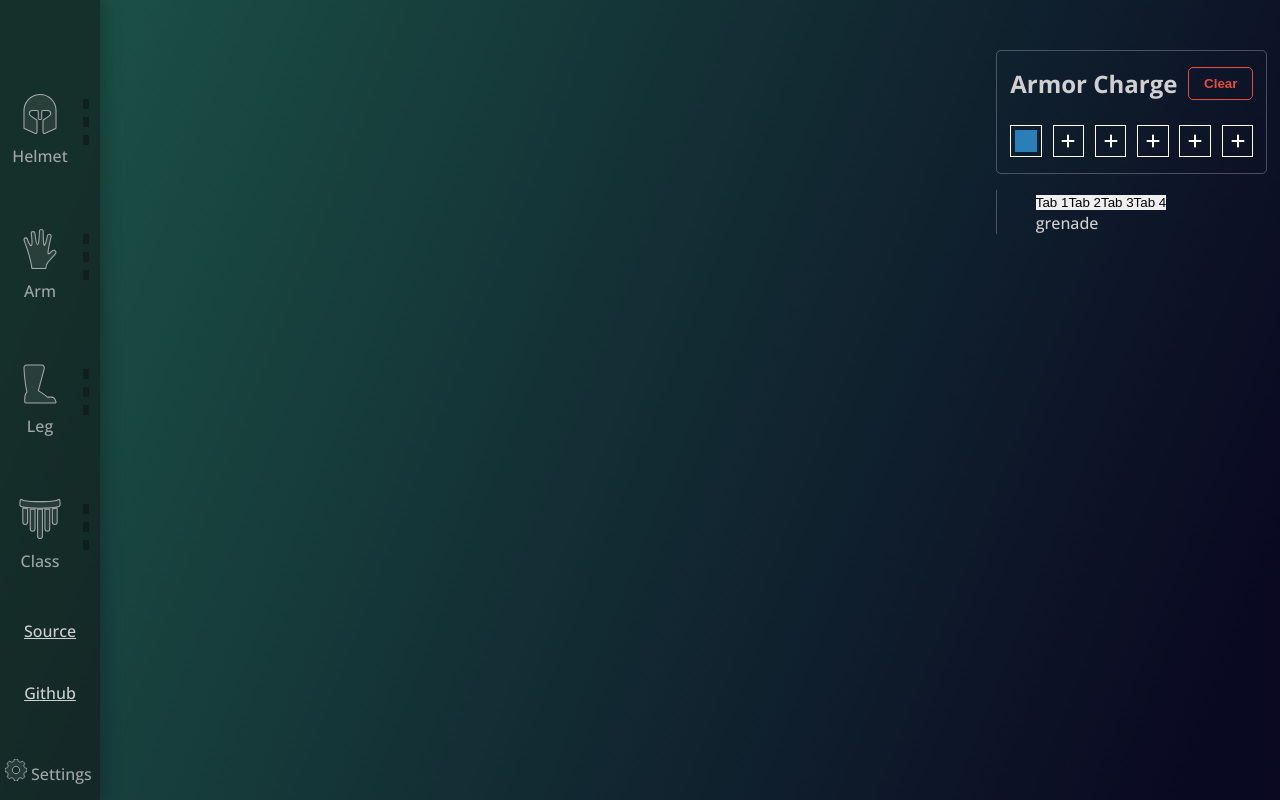
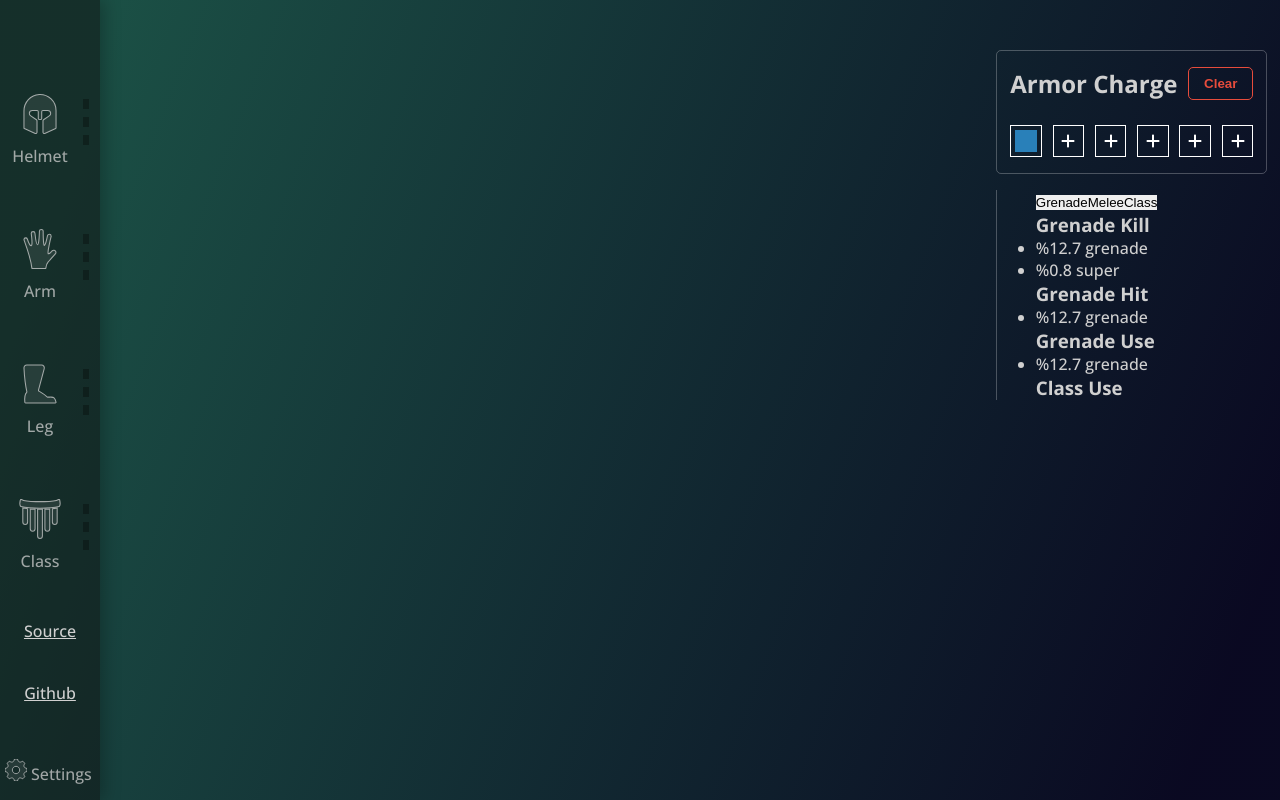
Before and after one commit to cranberriez/destiny-mod-calculator, a React (Create React App) app: page /settings in a window 1280 px wide. Both pictures are taken after a click on the button 1025 px from the left and 140 px from the top of the page. Built offline with nearby package versions, Linux system fonts and the light colour scheme.

Commit message:
working but ugly breakdown
concern is that warlock, hunter and titan all have different percentages for stacks. Will have to find a way to change between the three.

```diff
--- a/src/components/breakdown.js
+++ b/src/components/breakdown.js
@@ -114,7 +114,7 @@ function Breakdown(props) {
             }
         }
 
-    }, [ allMods, armorCharge ])
+    }, [allMods, armorCharge ])
 
     return (
         <div className='Breakdown'>
--- a/src/components/modules/breakdownTabs.js
+++ b/src/components/modules/breakdownTabs.js
@@ -1,7 +1,25 @@
-import React, {useState, useEffect} from 'react';
+import React, {useState} from 'react';
 
 function capitalizeFirstLetter(str) {
 	return str.charAt(0).toUpperCase() + str.slice(1);
+}
+
+function sumObjects(objects) {
+	const result = {
+		grenade: 0,
+		melee: 0,
+		class: 0,
+		super: 0,
+	};
+
+	objects.forEach((obj) => {
+		result.grenade += obj.grenade;
+		result.melee += obj.melee;
+		result.class += obj.class;
+		result.super += obj.super;
+	});
+
+	return result;
 }
 
 function TabsComponent(props) {
@@ -17,30 +35,86 @@ function TabsComponent(props) {
 	return (
 		<div>
 			<div className="tab-buttons">
-				<button onClick={() => handleTabChange(0)}>Tab 1</button>
-				<button onClick={() => handleTabChange(1)}>Tab 2</button>
-				<button onClick={() => handleTabChange(2)}>Tab 3</button>
-				<button onClick={() => handleTabChange(3)}>Tab 4</button>
+				<button onClick={() => handleTabChange(0)}>Grenade</button>
+				<button onClick={() => handleTabChange(1)}>Melee</button>
+				<button onClick={() => handleTabChange(2)}>Class</button>
 			</div>
 
 			<TabContent
 				data={tabData[activeTab]}
+				classData={classTotals}
 				index={activeTab}
 			/>
 		</div>
 	);
 }
 
-function TabContent({ data, index }) {
-	console.table(data)
+function TabContent(props) {
+	const { data, classData, index } = props
 	const dataNames = ['grenade', 'melee', 'class', 'super']
 
+	const AbilityData = data.data
+
+	const kill = sumObjects([AbilityData.kill, AbilityData.hit, AbilityData.use])
+	const hit = sumObjects([AbilityData.hit, AbilityData.use])
+	const use = AbilityData.use // technically throw but throw keyword is already defined
+
+	// console.log(AbilityData)
+	// console.log(kill)
+	// return (<p>Nopes</p>)
+	console.log(classData.data.use)
+
+	const abilityName = dataNames[index]
 	return (
 		<div className="tab-content">
 			{/* Render your layout using the received data */}
-			{dataNames[index]}
+			<div>
+				<h3>{capitalizeFirstLetter(abilityName)} Kill</h3>
+				<ul>
+					{Object.entries(kill).map(([prop, value]) => (
+						value > 0 ? (
+						<li key={prop}>
+							%{(value * 100).toFixed(1)} {prop}
+						</li>) : ''
+					))}
+				</ul>
+			</div>
 
+			<div>
+				<h3>{capitalizeFirstLetter(abilityName)} Hit</h3>
+				<ul>
+					{Object.entries(hit).map(([prop, value]) => (
+						value > 0 ? (
+						<li key={prop}>
+							%{(value * 100).toFixed(1)} {prop}
+						</li>) : ''
+					))}
+				</ul>
+			</div>
 
+			<div>
+				<h3>{capitalizeFirstLetter(abilityName)} Use</h3>
+				<ul>
+					{Object.entries(use).map(([prop, value]) => (
+						value > 0 ? (
+						<li key={prop}>
+							%{(value * 100).toFixed(1)} {prop}
+						</li>) : ''
+					))}
+				</ul>
+			</div>
+
+			<div>
+				<h3>Class Use</h3>
+				<ul>
+					{Object.entries(classData).map(([prop, value]) => (
+						value > 0 ? (
+							<li key={prop}>
+								%{(value * 100).toFixed(1)} {prop}
+							</li>) : ''
+					))}
+				</ul>
+			</div>
 		</div>
 	);
 }
```
